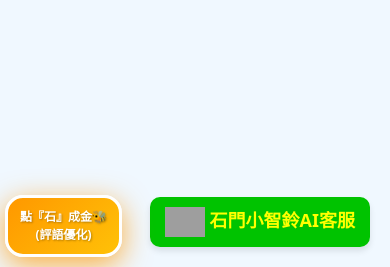
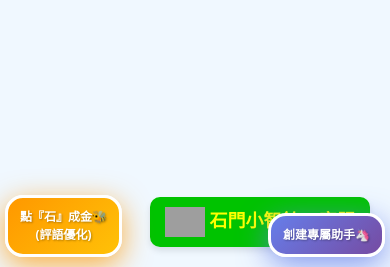
Before and after one commit to cagoooo/smes, a Flask app: page / in a window 390 px wide. Shown: the part 577-844 px from the top of the page. Run offline with Flask 2, Linux system fonts and the light colour scheme; parts of the project's set-up code (start-up, migrations or seed data) failed here and were passed over; some libraries are stand-ins or nearby versions; grey boxes are pictures that could not be loaded.

Commit message:
Assistant checkpoint
Assistant generated file changes:
- templates/home.html: 在現有懸浮廣告按鈕後新增第二個懸浮廣告按鈕「創建專屬助手🦄」, 為新的懸浮廣告按鈕添加CSS樣式，包含漸變背景、動畫效果和RWD響應式設計

---

User prompt:

很棒！下一個想新增的功能為：
幫我設計一個懸浮廣告按鈕，這個按鈕要有漂亮的UI/UX體驗，符合RWD格式，手機端介面也可以很好觀看並點擊： 按鈕名稱：創建專屬助手🦄 這個按鈕(要開啟新視窗)的超連結為：
https://document-ai-companion-ipad4.replit.app

Replit-Commit-Author: Assistant
Replit-Commit-Session-Id: 55f905be-fdaa-496f-89d6-96e901f4e3b3

```diff
--- a/templates/home.html
+++ b/templates/home.html
@@ -312,6 +312,82 @@
     /* 確保在小螢幕上不會遮擋主要內容 */
     @media (max-width: 375px) {
       .floating-ad-btn {
+        font-size: 11px;
+        padding: 8px 10px;
+        max-width: 100px;
+        min-width: 90px;
+        bottom: 8px;
+      }
+    }
+
+    /* 第二個懸浮廣告按鈕樣式 */
+    .floating-ad-btn-2 {
+      position: fixed;
+      right: 20px;
+      bottom: 20px;
+      background: linear-gradient(135deg, #667eea, #764ba2);
+      color: #fff;
+      padding: 15px 20px;
+      border-radius: 25px;
+      text-decoration: none;
+      font-size: 16px;
+      font-weight: bold;
+      box-shadow: 0 6px 20px rgba(102, 126, 234, 0.4);
+      z-index: 1001;
+      transition: all 0.3s ease;
+      text-align: center;
+      max-width: 180px;
+      min-width: 150px;
+      border: 3px solid #fff;
+      animation: glow 2s infinite alternate;
+      text-shadow: 1px 1px 2px rgba(0,0,0,0.3);
+    }
+
+    .floating-ad-btn-2:hover {
+      background: linear-gradient(135deg, #764ba2, #667eea);
+      color: #fff;
+      transform: scale(1.1);
+      box-shadow: 0 8px 25px rgba(102, 126, 234, 0.6);
+      text-decoration: none;
+    }
+
+    @keyframes glow {
+      0% {
+        box-shadow: 0 6px 20px rgba(102, 126, 234, 0.4);
+      }
+      100% {
+        box-shadow: 0 8px 30px rgba(102, 126, 234, 0.8);
+      }
+    }
+
+    /* RWD 響應式設計 - 第二個按鈕 */
+    @media (max-width: 768px) {
+      .floating-ad-btn-2 {
+        right: 10px;
+        bottom: 15px;
+        padding: 12px 15px;
+        font-size: 14px;
+        max-width: 140px;
+        min-width: 120px;
+        border-radius: 20px;
+      }
+    }
+
+    @media (max-width: 480px) {
+      .floating-ad-btn-2 {
+        right: 5px;
+        bottom: 10px;
+        padding: 10px 12px;
+        font-size: 12px;
+        max-width: 120px;
+        min-width: 100px;
+        border-radius: 18px;
+      }
+    }
+
+    /* 確保在小螢幕上不會遮擋主要內容 - 第二個按鈕 */
+    @media (max-width: 375px) {
+      .floating-ad-btn-2 {
         font-size: 11px;
         padding: 8px 10px;
         max-width: 100px;
@@ -681,6 +757,11 @@
     點『石』成金🐝<br>(評語優化)
   </a>
 
+  <!-- 第二個懸浮廣告按鈕 -->
+  <a href="https://document-ai-companion-ipad4.replit.app" target="_blank" class="floating-ad-btn-2">
+    創建專屬助手🦄
+  </a>
+
   <!-- 更靠近頁底的LINE客服按鈕 -->
   <div style="text-align: center; padding-bottom: 50px; margin-top: 40px; position: relative;">
     <a href="https://lin.ee/KtOVIev" target="_blank" class="line-service-btn">
```
